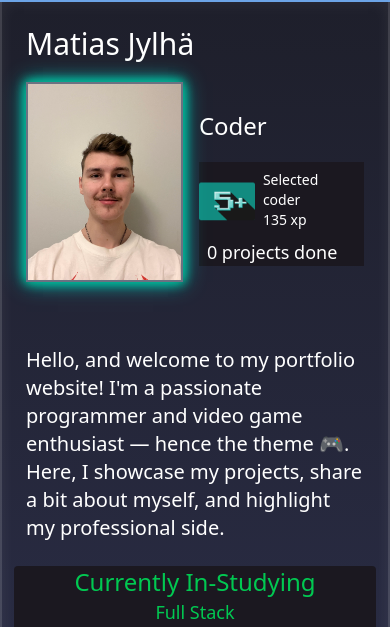
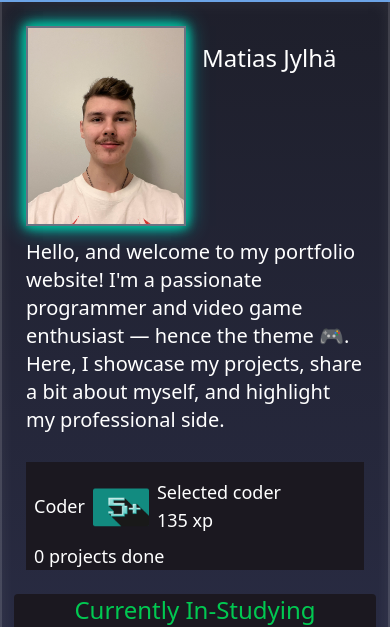
Before and after one commit to MatJy/portfolio-site, a React (Vite) app: page / in a window 390 px wide. Shown: the top 627 px of the page. Built offline with nearby package versions, Linux system fonts and the light colour scheme; no server answers.

Commit message:
cosmetic changes

```diff
--- a/src/sections/Home.tsx
+++ b/src/sections/Home.tsx
@@ -13,15 +13,14 @@ const Home = () => {
             />
 
             <div className="flex flex-col md:flex-row md:space-x-10">
-                <p className="text-3xl pb-5 md:hidden">Matias Jylhä</p>
-                <div className="flex flex-row md:flex-col items-start space-x-4 h-60">
+                <div className="flex flex-row md:flex-col items-start space-x-4 h-50">
                     <img
                         className="md:h-80 w-40 h-50 md:w-64 relative border-2 neon-glow border-gray-500"
                         src="/omakuva.jpg"
                         alt="Picture of me"
                     />
 
-                    <div className="pt-7 text-lg h-100 md:hidden">
+                    {/* <div className="pt-7 text-lg h-100 md:hidden">
                         <p className="text-2xl md:text-4xl pb-5">Coder</p>
                         <div className="bg-[#1B1820] pb-0 flex items-center">
                             <img
@@ -37,24 +36,30 @@ const Home = () => {
                         <div className="bg-[#1B1820] pl-2">
                             <p>{projects.length} projects done</p>
                         </div>
-                    </div>
+                    </div> */}
+                    <p className="text-2xl md:pb-15 pt-4 md:hidden ">
+                        Matias Jylhä
+                    </p>
                 </div>
 
                 <div className="md:w-120 w-full">
-                    <p className="md:text-5xl md:pb-15 md:pt-4 invisible md:visible ">
+                    <p className="md:text-5xl md:pb-15 pt-4 hidden md:block ">
                         Matias Jylhä
                     </p>
 
-                    <p className="text-xl md:text-2xl">
+                    <p className="text-xl md:text-2xl pt-3 md:pt-0">
                         Hello, and welcome to my portfolio website! I'm a
                         passionate programmer and video game enthusiast — hence
                         the theme 🎮. Here, I showcase my projects, share a bit
                         about myself, and highlight my professional side.
                     </p>
                 </div>
-                <div className="pt-7 text-lg h-50 hidden md:block">
-                    <p className="text-2xl md:text-4xl pb-5">Coder</p>
+                <div className="pt-7 text-lg xxl:h-50">
+                    <p className="text-2xl md:text-4xl pb-5 hidden md:block">
+                        Coder
+                    </p>
                     <div className="bg-[#1B1820] p-2 pb-0 flex items-center">
+                        <p className="pr-2 md:hidden">Coder</p>
                         <img
                             className="w-14 md:w-18"
                             src="/5_badge.png"
```
